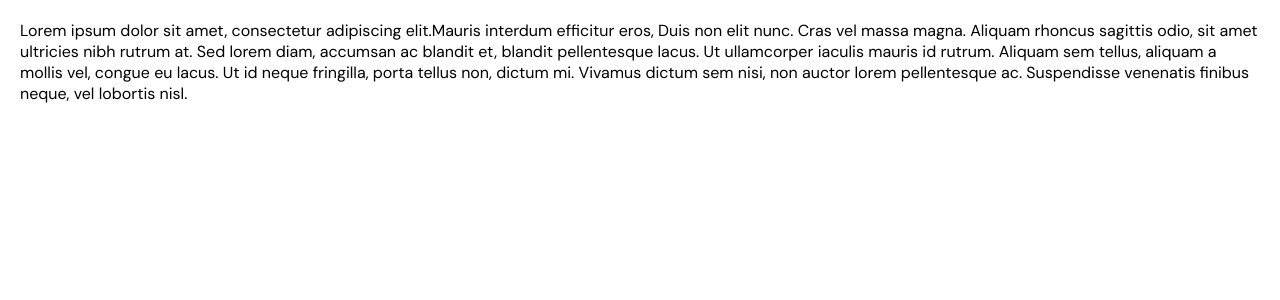
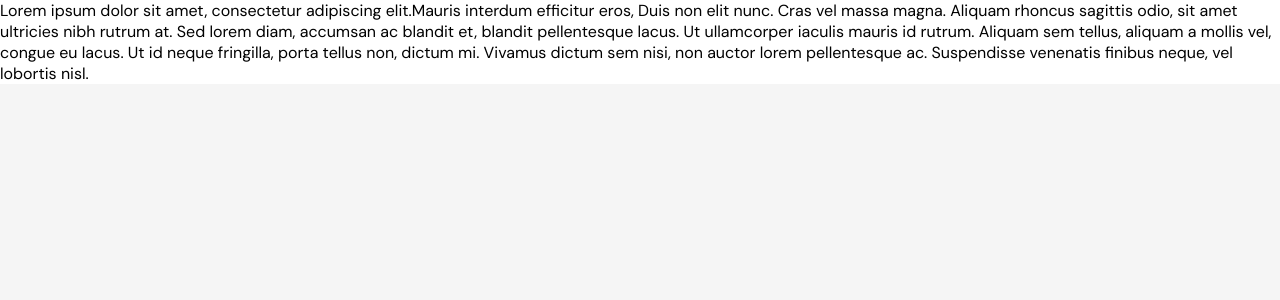
Before and after one commit to Tandanzi-Team/tan-dan-zi, a Next.js app in the folder web/: page / in a window 1280 px wide. Shown: the top 300 px of the page. Built offline with nearby package versions, Linux system fonts and the light colour scheme.

Commit message:
style: 전역 스타일 중 여백과 배경 색상 부분 수정

```diff
--- a/web/app/globals.css
+++ b/web/app/globals.css
@@ -6,7 +6,9 @@
 
 * {
   box-sizing: border-box;
-  margin: 10px;
+  margin: 0;
+  padding: 0;
+  background-color: #F5F5F5;
 }
 
 html,
```
